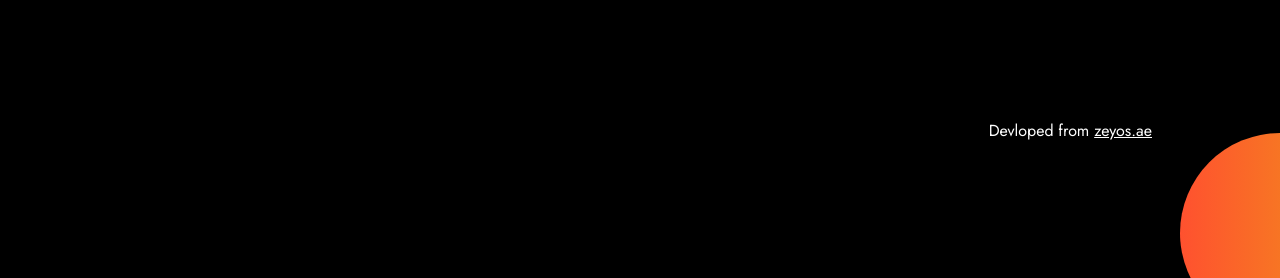
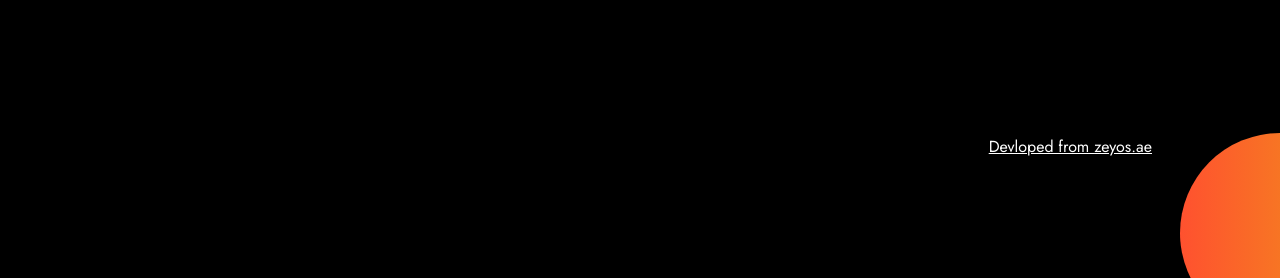
Before and after one commit to zeyos-next/zein-waleed, a plain HTML site: page index.html in a window 1280 px wide. Shown: the part 522-800 px from the top of the page. Drawn offline with Linux system fonts and the light colour scheme.

Commit message:
Update index.html

```diff
--- a/index.html
+++ b/index.html
@@ -91,7 +91,7 @@
   </div>
 
   <div class="ad">
-    <p >Devloped from <span id="pagelink" >zeyos.ae</span></p>
+    <a href = "https://zeinwaleed.github.io/zeyos-test/">Devloped from <span id="pagelink" >zeyos.ae</span></a>
   </div>
   <div class="news-screen">
     <div class="text">
```
